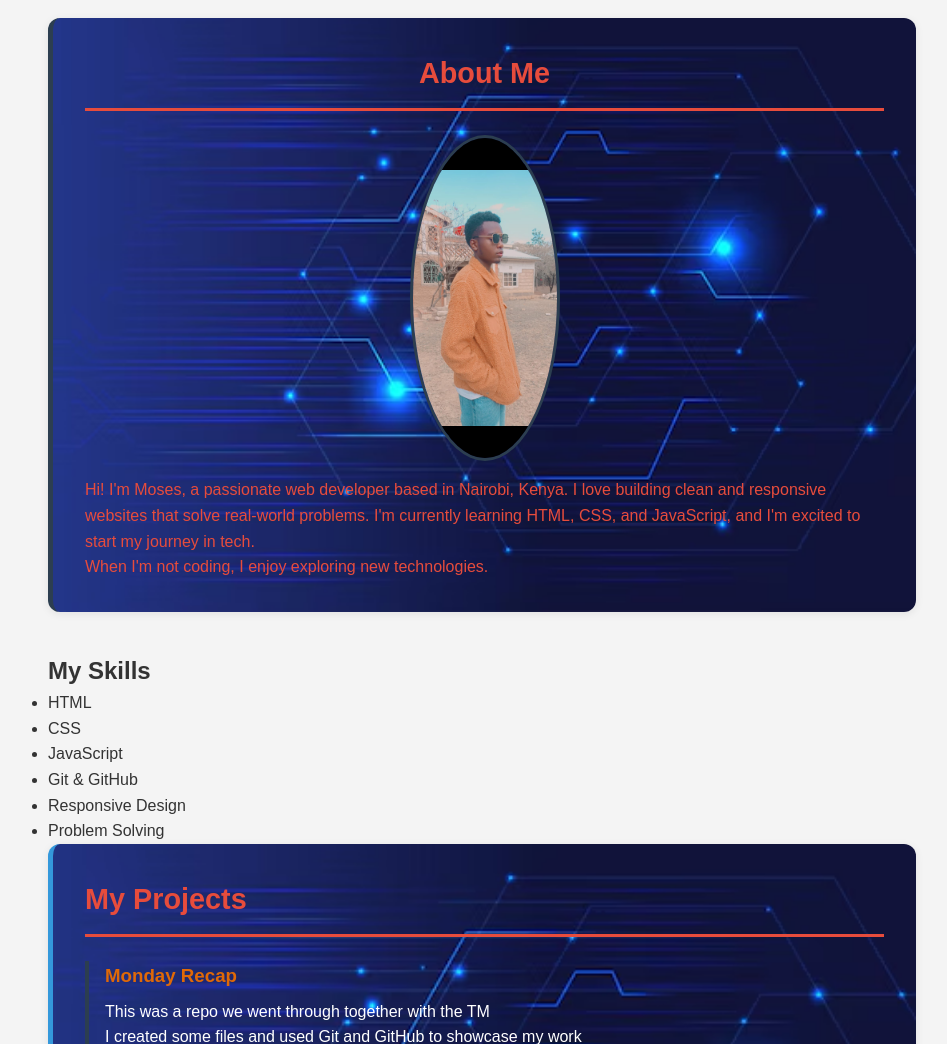
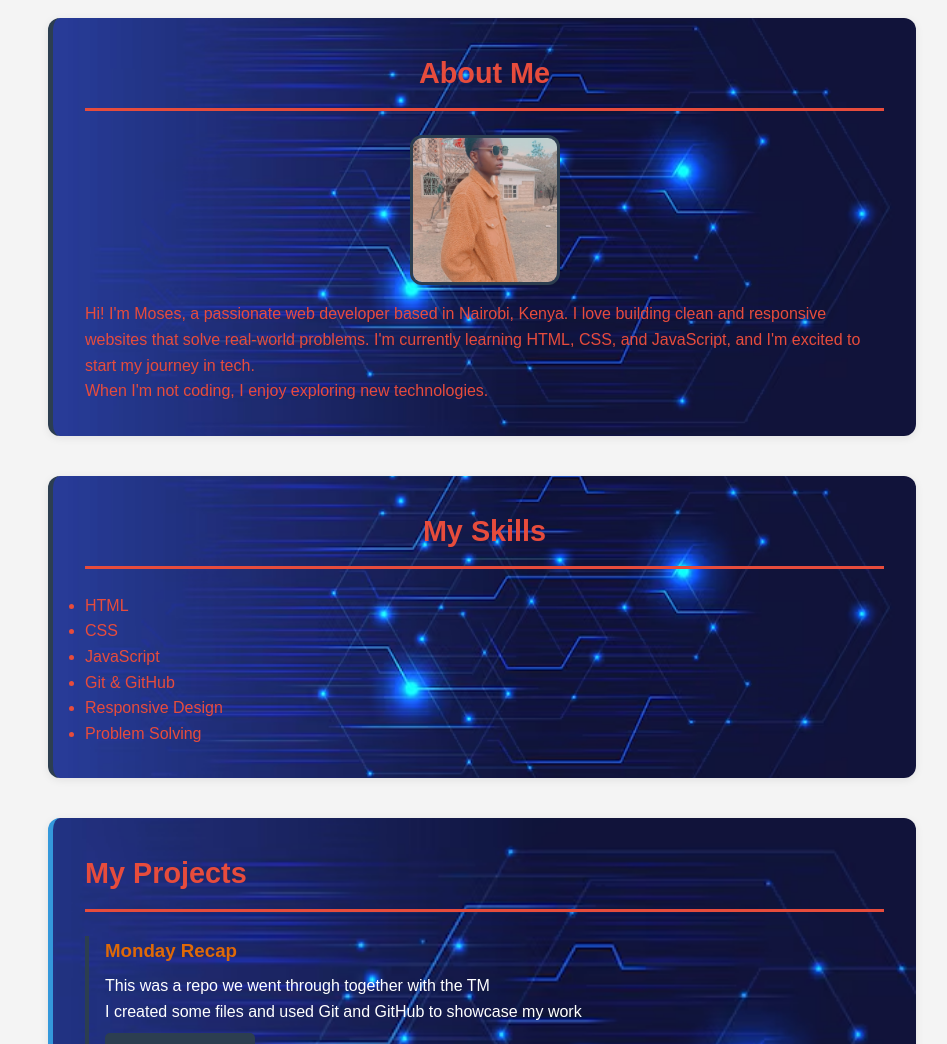
Before and after one commit to moses-kebee/My-Personal-Website, a plain HTML site: page index.html in a window 1280 px wide. Shown: the part 380-1424 px from the top of the page, without its empty margins (158-1105 px from the left). Drawn offline with Linux system fonts and the light colour scheme.

Commit message:
add styling to the skills section

```diff
--- a/index.html
+++ b/index.html
@@ -24,11 +24,12 @@
     <main>
         <section class="section" id="about">
            <h2 style="text-align: center;">About Me</h2>
-            <img src="./assets/dp2.jpeg" alt="My Profile Picture" width="150" style="display: block; margin: 1rem auto;">
+            <img src="./assets/dp2.jpeg" alt="My Profile Picture">
             <p>Hi! I'm Moses, a passionate web developer based in Nairobi, Kenya. I love building clean and responsive websites that solve real-world problems. I'm currently learning HTML, CSS, and JavaScript, and I'm excited to start my journey in tech.</p>
             <p>When I'm not coding, I enjoy exploring new technologies.</p>
         </section>
-            <h2>My Skills</h2>
+        <section class="section" id="about">
+            <h2 style="text-align: center;">My Skills</h2>
             <ul>
                 <li>HTML</li>
                 <li>CSS</li>
@@ -37,6 +38,7 @@
                 <li>Responsive Design</li>
                 <li>Problem Solving</li>
             </ul>
+            </section>
         </section>
         <section class="section" class="section" id="projects">
             <h2>My Projects</h2>
--- a/style.css
+++ b/style.css
@@ -199,3 +199,13 @@ header a:hover {
     border-bottom-color: #e74c3c;
     color: #e74c3c;
 }
+#about img {
+    width: 150px;
+    height: 150px;
+    object-fit: cover;
+    display: block;
+    margin: 1rem auto;
+}
+#about img {
+    border-radius: 12px;
+}
```
